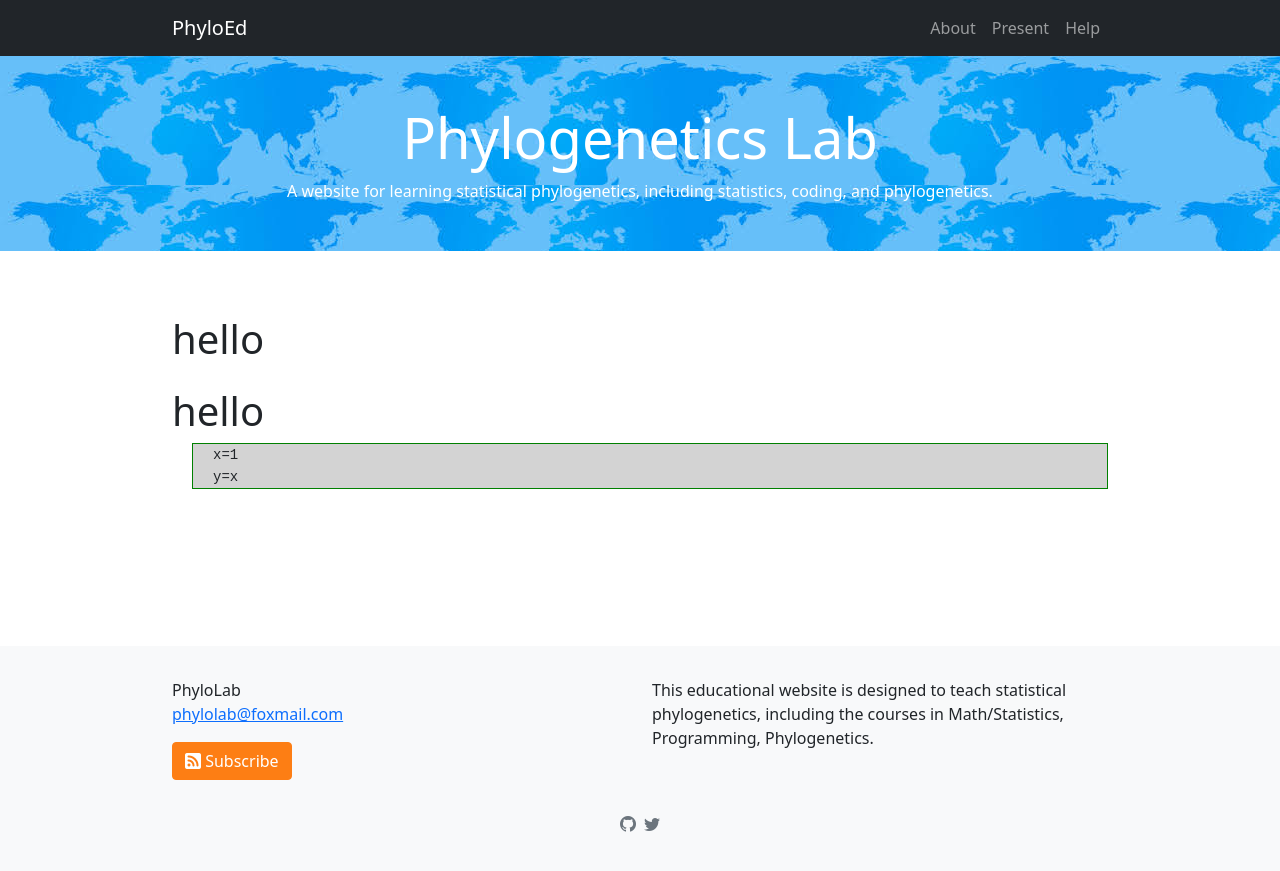
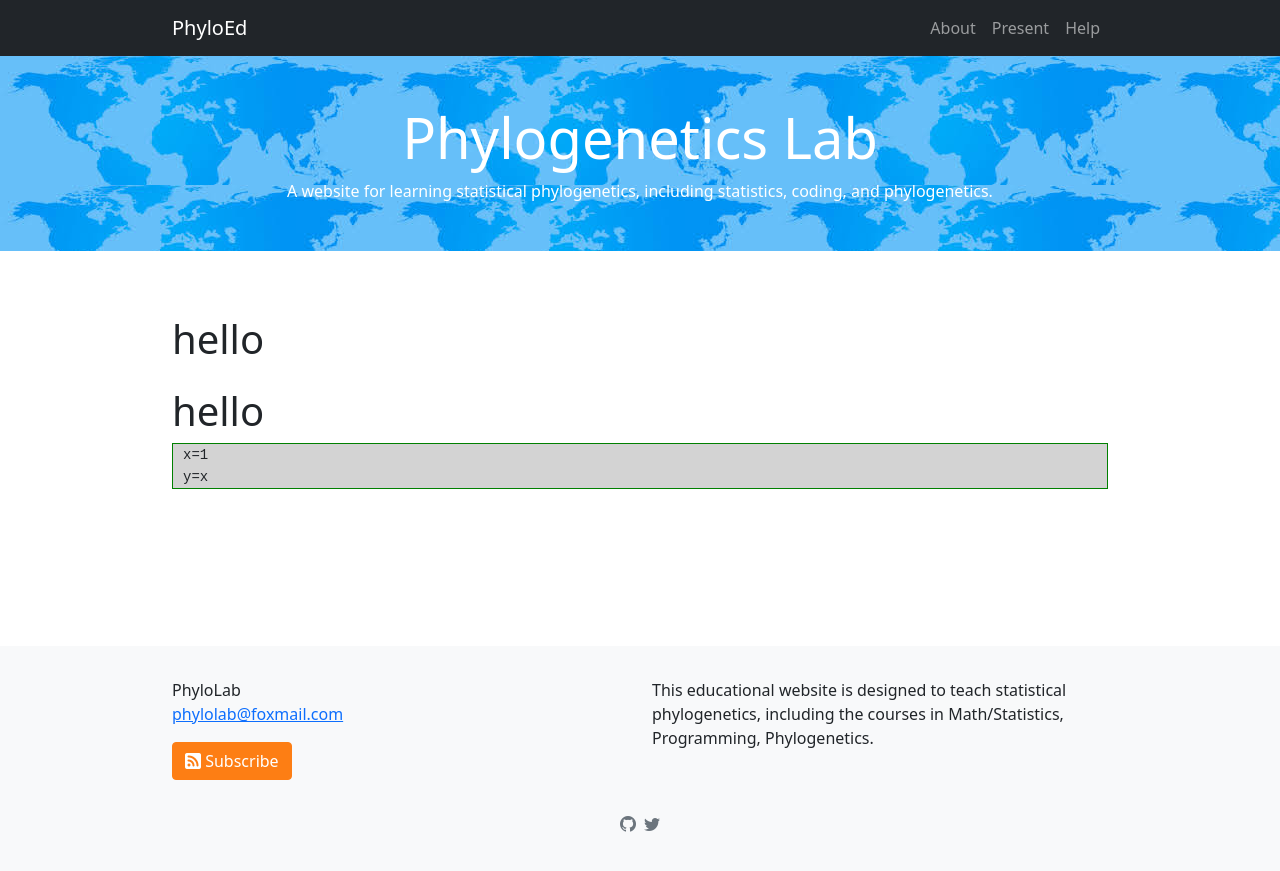
Before and after one commit to lliu1871/PhyEd, a Jekyll site: the page built from pages/hello.md, in a window 1280 px wide. Shown: the top 871 px of the page. Built offline with Jekyll 4.4.1, drawn with Linux system fonts in a browser that asks for light colours; our own code applies the rules of GitHub Pages for plain Markdown files.

Commit message:
Update _custom-styles.scss

```diff
--- a/_sass/_custom-styles.scss
+++ b/_sass/_custom-styles.scss
@@ -11,8 +11,7 @@ code {
 }
 
 pre {
-      padding-left: 20px;
-      margin-left: 20px;
+      padding-left: 10px;
       background: lightgrey;
       border: solid green 1px;
 }
```
